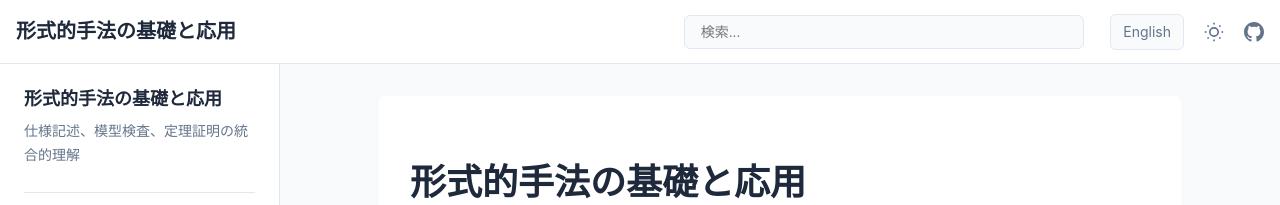
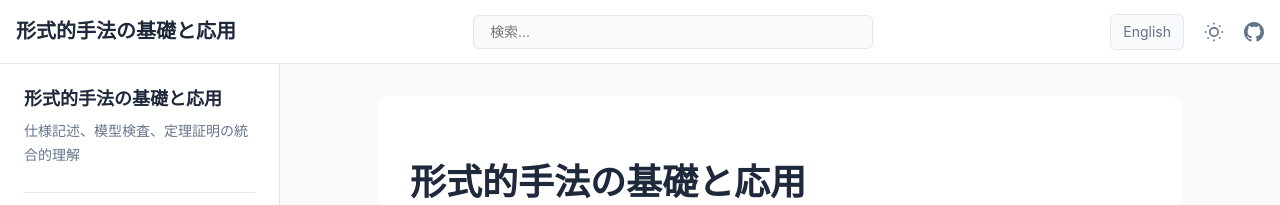
Before and after one commit to itdojp/formal-methods-book, a Jekyll site: the page built from docs/index.md, in a window 1280 px wide. Shown: the top 205 px of the page. Built offline with Jekyll 4.4.1, drawn with Linux system fonts in a browser that asks for light colours.

Commit message:
address header centering review

```diff
--- a/docs/assets/css/main.css
+++ b/docs/assets/css/main.css
@@ -192,7 +192,7 @@ a:hover {
     display: flex;
     align-items: center;
     gap: 1rem;
-    flex: 1 1 auto;
+    flex: 0 1 auto;
     min-width: 0;
 }
 
```
